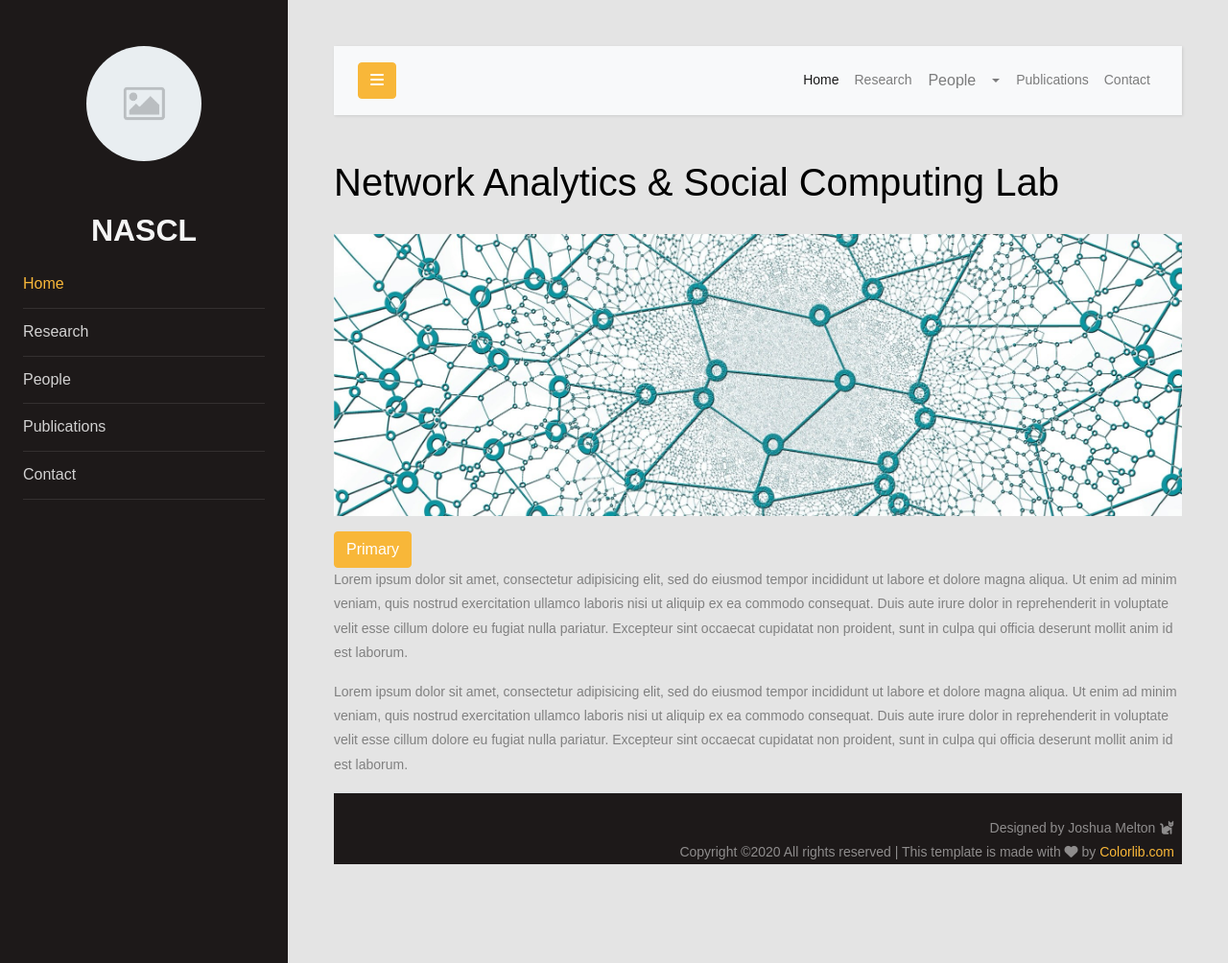
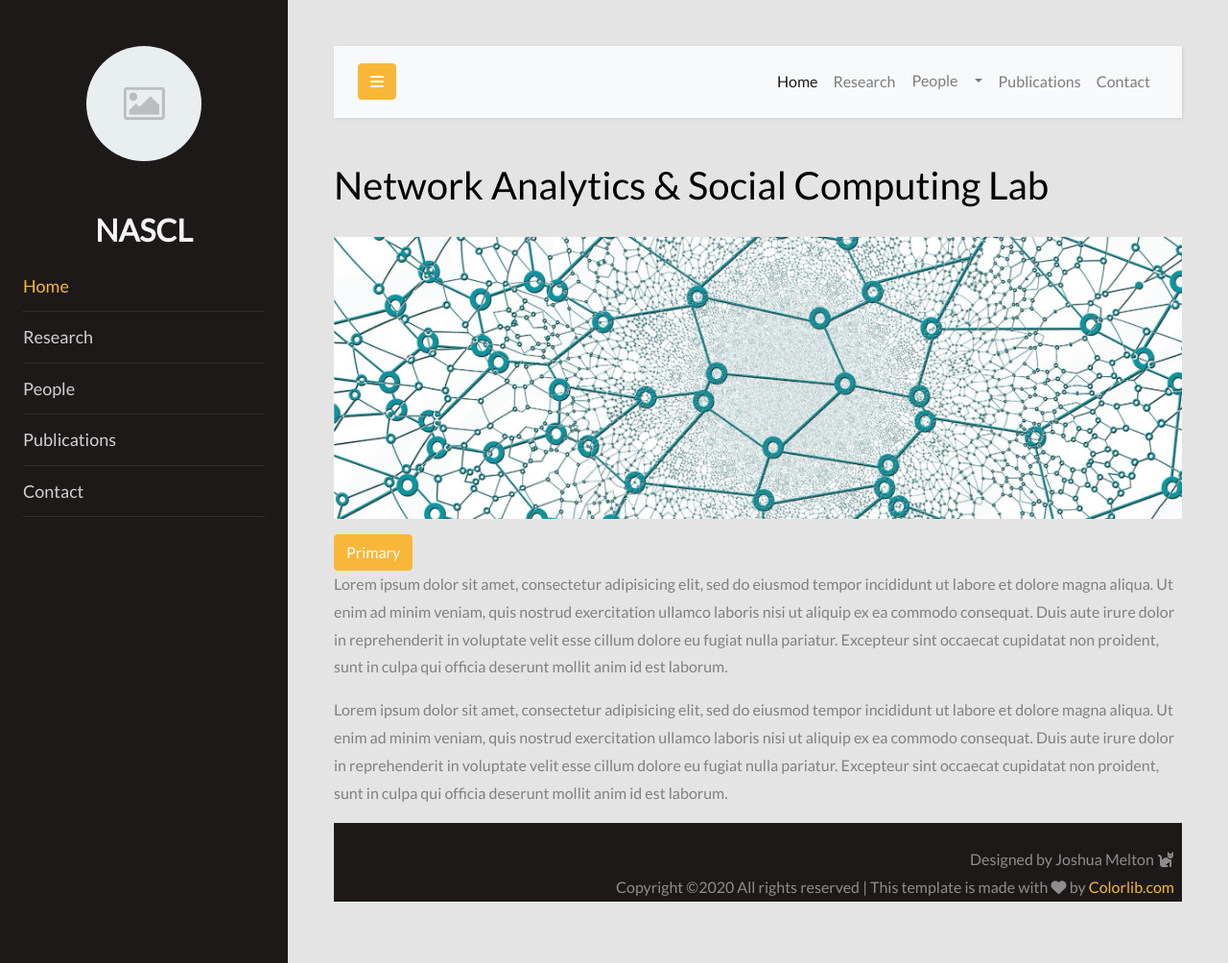
Before and after one commit to NASCL/nascl.github.io, a Jekyll site: the page built from index.html, in a window 1280 px wide and 1004 px high. Shown: the whole window at 96% size. Built offline with Jekyll 4.4.1, drawn with Linux system fonts in a browser that asks for light colours; nearby versions of some CDN libraries.

Commit message:
Added fonts and theme variables

```diff
--- a/_sass/custom.scss
+++ b/_sass/custom.scss
@@ -3,11 +3,21 @@
 
 $theme_primary: #f8b739;
 $theme_dark: #1d1919;
+$theme_light_gray: #e4e4e4;
+
+// Poppins font
+// @import url('https://fonts.googleapis.com/css2?family=Poppins&display=swap');
+// $theme_font_family: "Poppins", Arial, sans-serif;
+
+// Lato font
+@import url('https://fonts.googleapis.com/css2?family=Lato&display=swap');
+$theme_font_family: 'Lato', sans-serif;
+$theme_font_size: 16px;
 
 // Theme
 body {
-  font-family: "Poppins", Arial, sans-serif;
-  font-size: 14px;
+  font-family: $theme_font_family;
+  font-size: $theme_font_size;
   line-height: 1.8;
   font-weight: normal;
   background: #fafafa;
@@ -41,7 +51,7 @@ h1, h2, h3, h4, h5,
 .h1, .h2, .h3, .h4, .h5 {
   line-height: 1.5;
   font-weight: 400;
-  font-family: "Poppins", Arial, sans-serif;
+  font-family: $theme_font_family;
   color: #000;
 }
 
@@ -58,10 +68,10 @@ h1, h2, h3, h4, h5,
 }
 
 .heading-section {
-  font-size: 28px;
+  font-size: 32px;
   color: #000;
 } .heading-section small {
-    font-size: 18px;
+    font-size: 24px;
   }
 
 .img {
@@ -87,10 +97,15 @@ h1, h2, h3, h4, h5,
   border: none;
 }
 
+.btn.nav-link {
+  font-family: $theme_font_family;
+  font-size: $theme_font_size;
+}
+
 .line {
   width: 100%;
   height: 1px;
-  border-bottom: 1px dashed #ddd;
+  border-bottom: 1px dashed $theme_light_gray;
   margin: 40px 0;
 }
 
@@ -121,11 +136,11 @@ h1, h2, h3, h4, h5,
     padding: 0;
   }
   #sidebar ul li {
-    font-size: 16px;
+    font-size: $theme_font_size + 2px;
   } #sidebar ul li > ul {
       margin-left: 10px;
     } #sidebar ul li > ul li {
-        font-size: 14px;
+        font-size: $theme_font_size;
       }
     #sidebar ul li a {
       padding: 10px 0;
@@ -166,7 +181,7 @@ a[data-toggle="collapse"] {
     display: none; } }
 
 #content {
-  background: rgb(228, 228, 228);
+  background: $theme_light_gray;
   width: 100%;
   padding: 0;
   min-height: 100vh;
@@ -185,7 +200,7 @@ a[data-toggle="collapse"] {
 
 .footer {
   width: 100%;
-  background:  $theme_dark;
+  background: $theme_dark;
 } .footer p {
   color: rgba(255, 255, 255, 0.5);
 }
```
